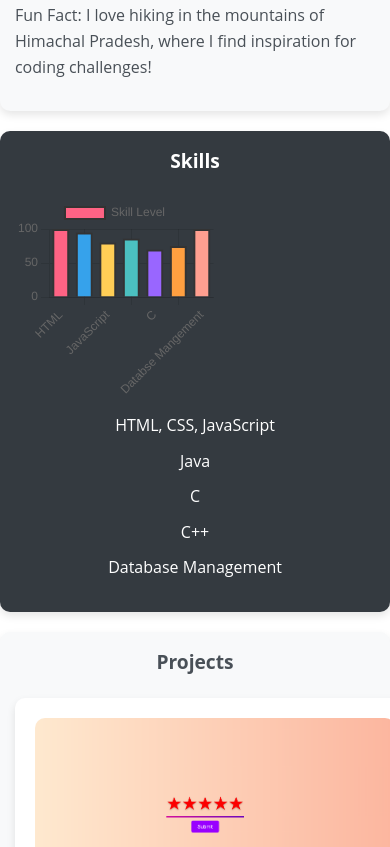
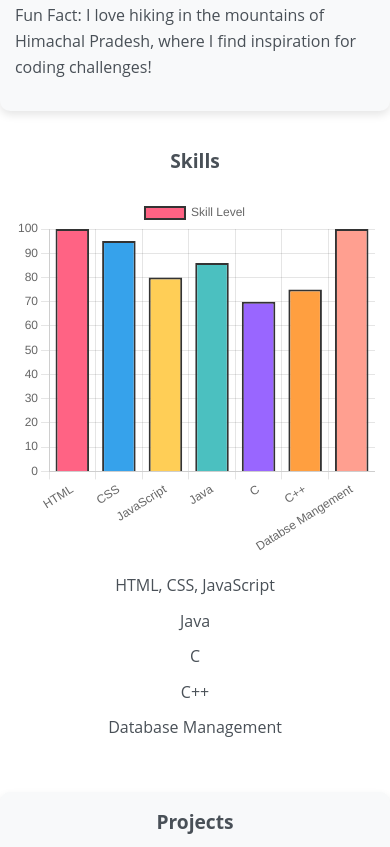
Before and after one commit to AryanLakhanpalaryan/portfolio-website, a plain HTML site: page index.html in a window 390 px wide. Shown: the part 817-1664 px from the top of the page. Drawn offline with nearby package versions, Linux system fonts and the light colour scheme.

Commit message:
Add files via upload

```diff
--- a/style.css
+++ b/style.css
@@ -88,12 +88,8 @@ nav ul li a:hover::after {
 }
 
 .section-dark {
-    background: #343a40;
-    color: #fff;
-    padding: 30px;
-    border-radius: 10px;
-    box-shadow: 0 4px 8px rgba(0, 0, 0, 0.1);
-    margin: 20px 0;
+    padding: 20px;
+    box-sizing: border-box;
 }
 
 h2 {
@@ -192,16 +188,7 @@ ul li {
         padding: 15px;
     }
 }
-@media (max-width: 480px) {
-    .skills-chart {
-        max-width: 100%;
-        height: 200px; /* Adjust height if necessary */
-    }
-    .chartjs-size-monitor {
-        width: 100% !important;
-        height: 200px !important;
-    }
-}
+
 
 footer {
     background: #343a40;
```
